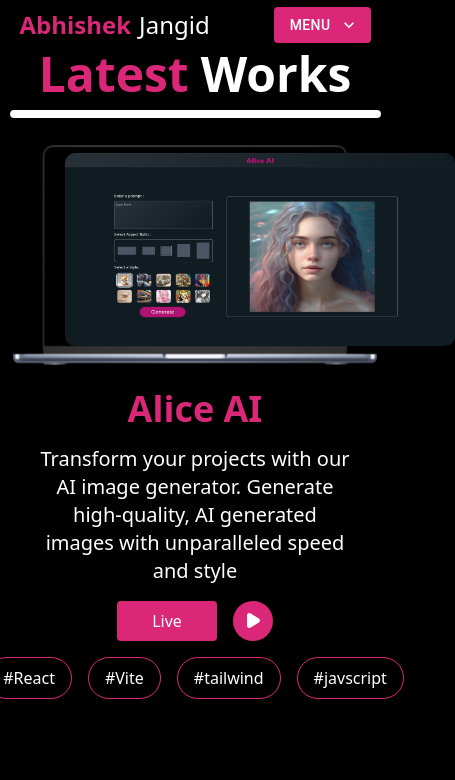
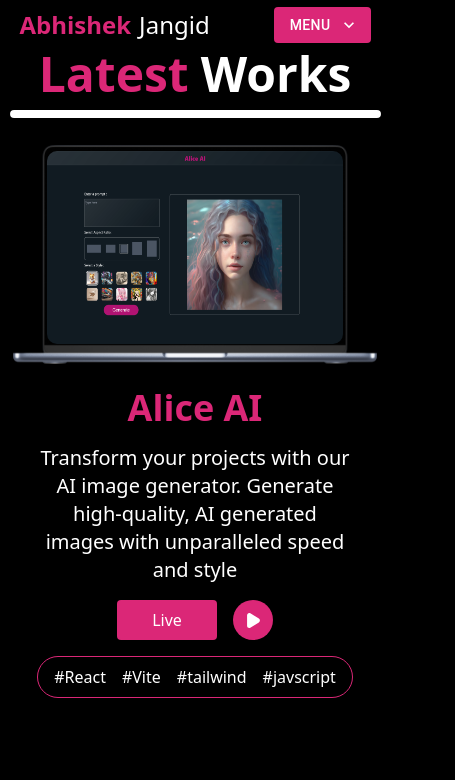
Before and after one commit to techshadow01/AbhiProfile, a Next.js app: page /projects in a window 390 px wide. Shown: the top 780 px of the page, 455 px wide, since content can reach past the window. Built offline with nearby package versions, Linux system fonts and the light colour scheme.

Commit message:
Add files via upload

```diff
--- a/app/projects/page.js
+++ b/app/projects/page.js
@@ -61,16 +61,16 @@ const Single = ({ item }) => {
 
     const [playback, setplayback] = useState(false)
 
-    const useWidth = () => {
-        const [width, setWidth] = useState(0)
-        const handleResize = () => setWidth(window.innerWidth)
-        useEffect(() => {
-            handleResize()
-            window.addEventListener('resize', handleResize)
-            return () => window.removeEventListener('resize', handleResize)
-        }, [])
-        return width
-    }
+    // const useWidth = () => {
+    //     const [width, setWidth] = useState(0)
+    //     const handleResize = () => setWidth(window.innerWidth)
+    //     useEffect(() => {
+    //         handleResize()
+    //         window.addEventListener('resize', handleResize)
+    //         return () => window.removeEventListener('resize', handleResize)
+    //     }, [])
+    //     return width
+    // }
 
     const { scrollYProgress } = useScroll({
         target: ref,
@@ -80,12 +80,13 @@ const Single = ({ item }) => {
     const y = useTransform(scrollYProgress, [0, 1], [-250, 250])
     const z = useTransform(scrollYProgress, [0, 1], [0, 0])
 
-    return <motion.div ref={ref} className='w-[100vw] h-[calc(100vh-250px)] flex items-center justify-center gap-6 text-white max-sm:flex-col max-sm:mt-14'>
+    return <motion.div ref={ref} className='w-[100vw] h-[calc(100vh-250px)] max-sm:h-auto max-sm:py-5 flex items-center justify-center gap-6 text-white max-sm:flex-col max-sm:mt-14'>
         <div className='relative'>
-            <Image className='absolute -z-2 top-2 left-[65px] rounded-[10px] h-[88%]' src={playback ? item.video : item.img} alt="" width={410} />
-            <Image className='rounded-[10px]' src={Mac} alt="" width={540} height={400} />
+            <Image className='absolute -z-2 top-1.5 left-[12%] rounded-[10px] h-[88%] w-[76%] ' src={playback ? item.video : item.img} alt="" />
+            <Image className='rounded-[10px]' src={Mac} alt="" width={540} />
         </div>
-        <motion.div className='flex items-start justify-center flex-col gap-4 max-sm:w-[80vw] max-sm:items-center ' style={useWidth < 630 ? { y } : { z }} >
+        <motion.div className='flex items-start justify-center flex-col gap-4 max-sm:w-[80vw] max-sm:items-center'>
+            {/* style={useWidth < 630 ? { y } : { z }} */}
             <div className='text-4xl font-bold text-pink-600'>{item.title}</div>
             <div className='max-w-[550px] text-xl max-sm:text-center'>{item.desc}</div>
             <div className='flex gap-4 '>
@@ -93,10 +94,9 @@ const Single = ({ item }) => {
                 <motion.div whileHover={{ scale: 1.1 }} whileTap={{ scale: 0.9 }}><button className=' bg-pink-600 text-white rounded-full w-10 h-10 normal-case glow flex items-center justify-center' onClick={() => setplayback(!playback)}><Image src={playback ? pause : play} alt="" width={15} /></button></motion.div>
             </div>
 
-            <div className='flex gap-4'>
+            <div className='flex gap-4 max-sm:border max-sm:border-pink-600 rounded-full max-sm:px-4'>
                 {(item.tech).map((item1, index1) => {
-                    return <div key={index1} className='p-2 px-4 border border-pink-600 rounded-full '>{item1}</div>
-
+                    return <div key={index1} className='p-2 px-4 border border-pink-600 rounded-full max-sm:border-none max-sm:px-0'>{item1}</div>
                 })}
             </div>
         </motion.div>
@@ -128,7 +128,6 @@ const page = () => {
             <motion.div className='flex items-center justify-center flex-col'>
                 {Project.map((item) => {
                     return <Single item={item} key={item.id} />
-
                 })}
             </motion.div>
         </motion.div >
```
